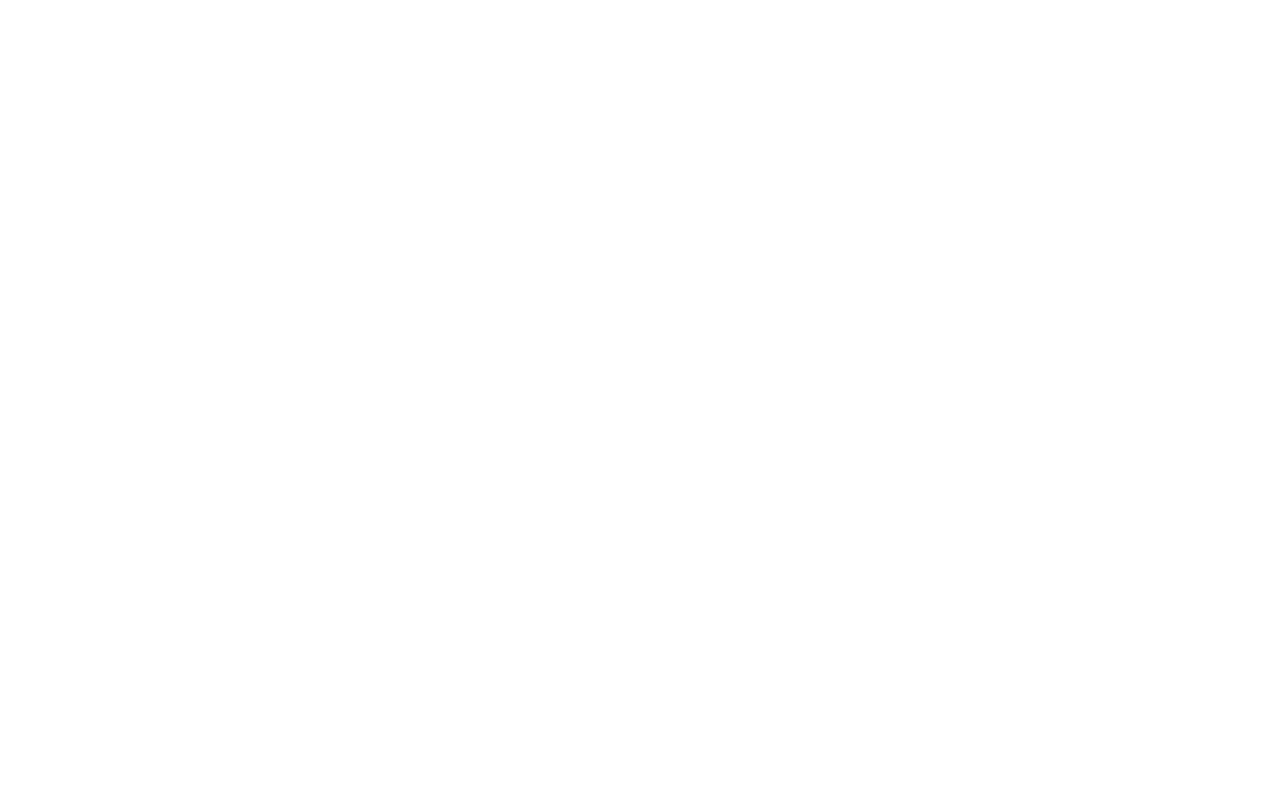
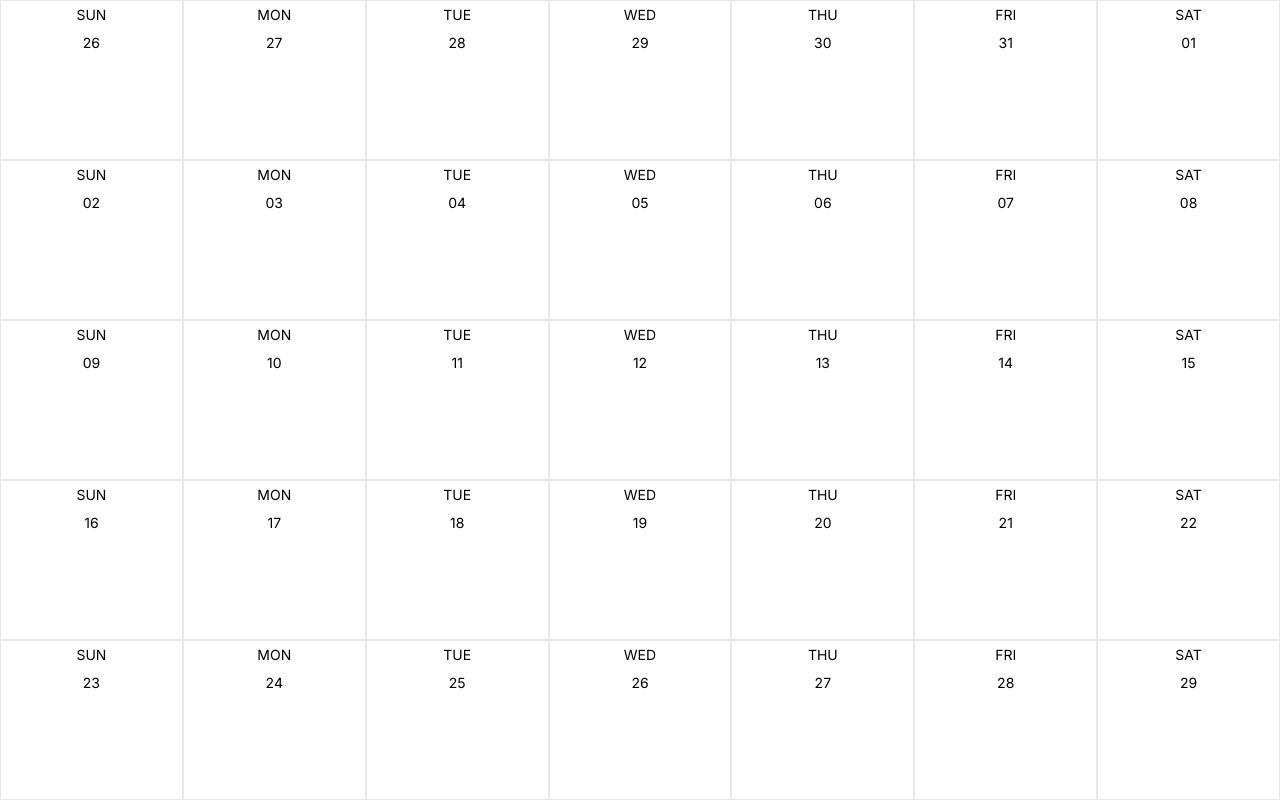
Before and after one commit to katdom13/nextjs-google-calendar, a Next.js app: page / in a window 1280 px wide. Built offline with nearby package versions, Linux system fonts and the light colour scheme.

Commit message:
Initial rendering of dates

```diff
--- a/src/components/Calendar.tsx
+++ b/src/components/Calendar.tsx
@@ -1,26 +1,30 @@
 'use client'
 
-import { useEffect } from 'react';
+import { Dayjs } from 'dayjs';
+import { useEffect, useState } from 'react';
 import { getMonthlyMatrix } from  '../utils'
 import CalendarHeader from './CalendarHeader';
 import Sidebar from './Sidebar';
 import MonthView from './MonthView';
 
 
-export default function Calendar() {
+const Calendar = () => {
+  const [currentMonth, setCurrentMonth] = useState<Dayjs[][]>(getMonthlyMatrix())
 
   useEffect(() => {
-    console.log(getMonthlyMatrix())
+    console.table(getMonthlyMatrix())
   }, [])
 
   return (
-    <div className='h=screen flex flex-columns'>
+    <div className='h-screen flex flex-col'>
       <CalendarHeader />
       {/* Spans the whole column */}
       <div className="flex flex-1">
         <Sidebar />
-        <MonthView />
+        <MonthView month={currentMonth}/>
       </div>
     </div>
   );
 }
+
+export default Calendar
--- a/src/components/CalendarHeader.tsx
+++ b/src/components/CalendarHeader.tsx
@@ -1,3 +1,5 @@
-export default function CalendarHeader() {
+const CalendarHeader = () => {
   return <></>
 }
+
+export default CalendarHeader
--- /dev/null
+++ b/src/components/DateCell.tsx
@@ -0,0 +1,21 @@
+import { Dayjs } from 'dayjs'
+import { FunctionComponent } from 'react'
+
+type DateCellProps = {
+  date: Dayjs
+}
+
+const DateCell: FunctionComponent<DateCellProps> = ({date}) => {
+  return (
+    <div className='border border-gray-200 flex flex-col'>
+      <header className='flex flex-col items-center'>
+        <p className='text-sm mt-1'>{date.format('ddd').toUpperCase()}</p>
+        <p className='text-sm p-1 my-1 text-center'>
+          {date.format('DD')}
+        </p>
+      </header>
+    </div>
+  )
+}
+
+export default DateCell
--- a/src/components/MonthView.tsx
+++ b/src/components/MonthView.tsx
@@ -1,3 +1,23 @@
-export default function MonthView() {
-  return <></>
-}
+import { Dayjs } from "dayjs";
+import { Fragment, FunctionComponent } from "react";
+import DateCell from "./DateCell";
+
+export type MonthViewProps = {
+  month: Dayjs[][];
+};
+
+const MonthView: FunctionComponent<MonthViewProps> = ({ month }) => {
+  return  (
+    <div className="flex-1 grid grid-cols-7 grid-rows-5">
+      {month.map((row, x) => (
+        <Fragment key={`row-${x}`}>
+          {row.map((col, y) => (
+            <DateCell date={col} key={`col-${y}`}/>
+          ))}
+        </Fragment>
+      ))}
+    </div>
+  )
+};
+
+export default MonthView;
```
